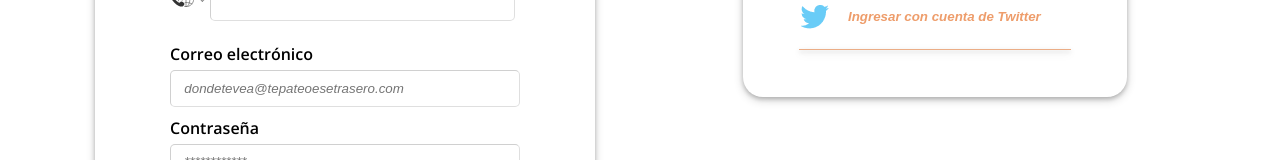
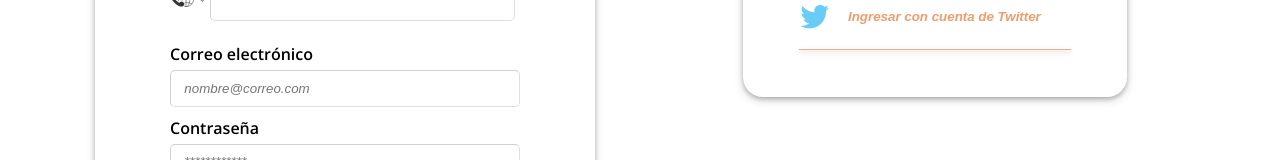
Before and after one commit to sabucds/Open-Mind-Psychology, a React (Create React App) app: page /selectReg/registro in a window 1280 px wide. Shown: the part 501-661 px from the top of the page. Built offline with nearby package versions, Linux system fonts and the light colour scheme; no server answers.

Commit message:
holder de correo arreglado

```diff
--- a/src/components/pages/registro/RegistroUser.jsx
+++ b/src/components/pages/registro/RegistroUser.jsx
@@ -208,7 +208,7 @@ const RegistroUser = () => {
                 </label>
                 <br />
                 <input
-                  placeholder="dondetevea@tepateoesetrasero.com"
+                  placeholder="nombre@correo.com"
                   id="email"
                   name="email"
                   type="email"
```
